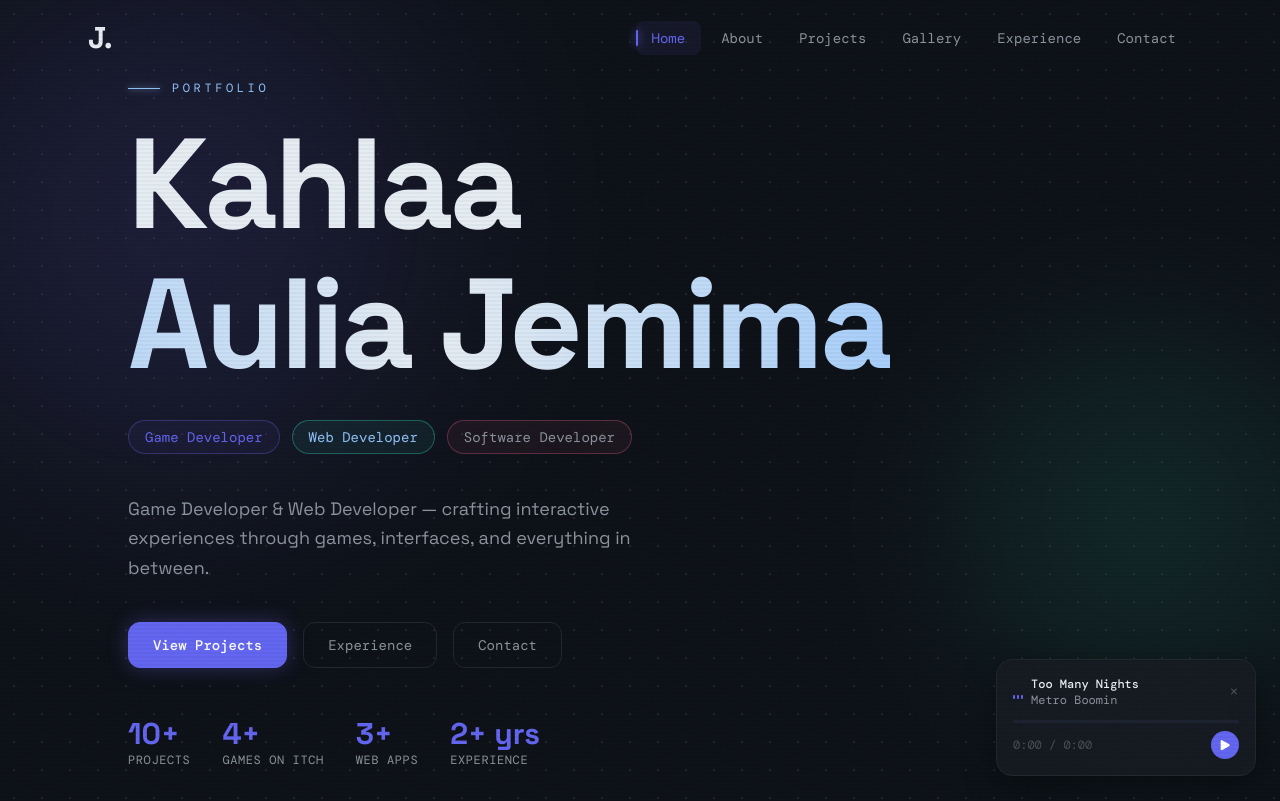
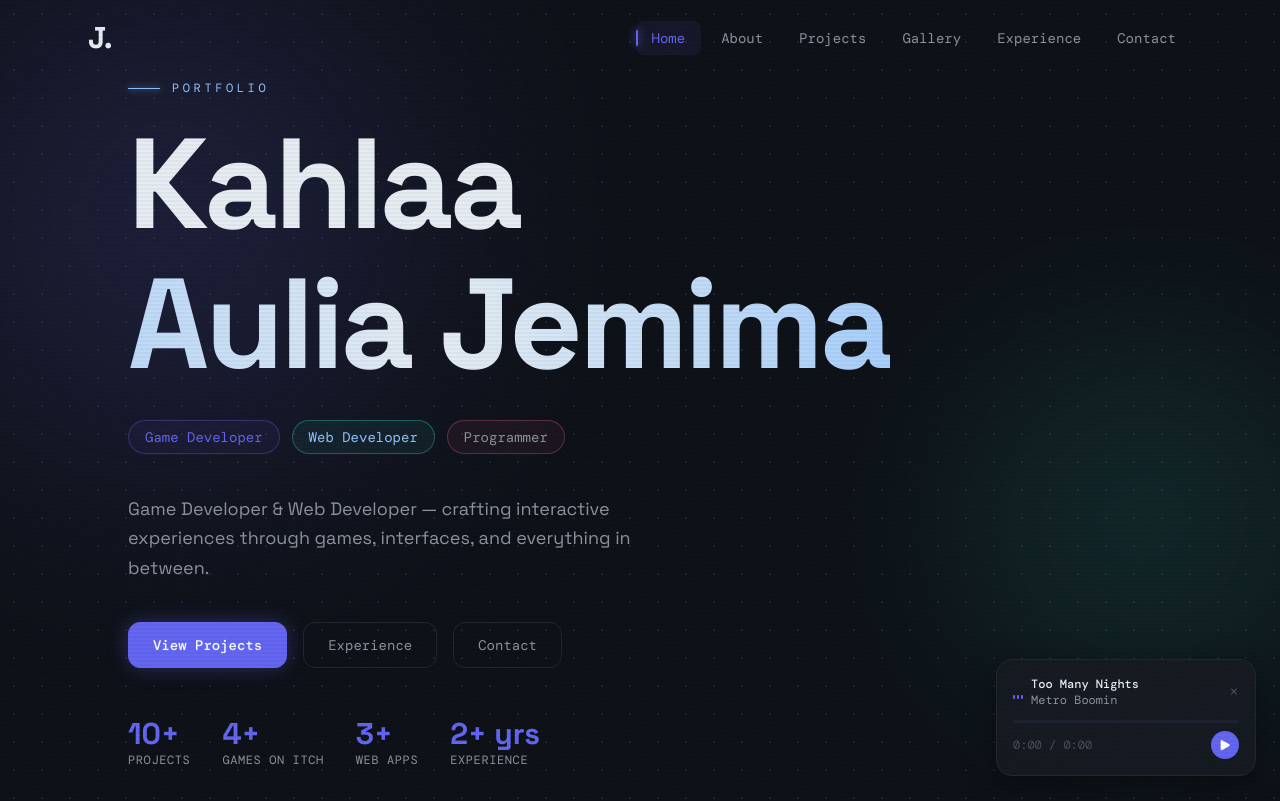
Before and after one commit to Jemsdiggory/my-portfolio, a Next.js app: page / in a window 1280 px wide. Shown: the top 801 px of the page. Built offline with nearby package versions, Linux system fonts and the light colour scheme; a web font is replaced by a local one.

Commit message:
fix: role content

```diff
--- a/app/page.js
+++ b/app/page.js
@@ -5,7 +5,7 @@ import Link from "next/link"
 import Navbar from "./components/Navbar"
 import SocialMarquee from "./components/SocialMarquee"
 
-const roles = ["Game Developer", "Web Developer", "Software Developer"]
+const roles = ["Game Developer", "Web Developer", "Programmer"]
 
 export default function Page() {
   return (
```
